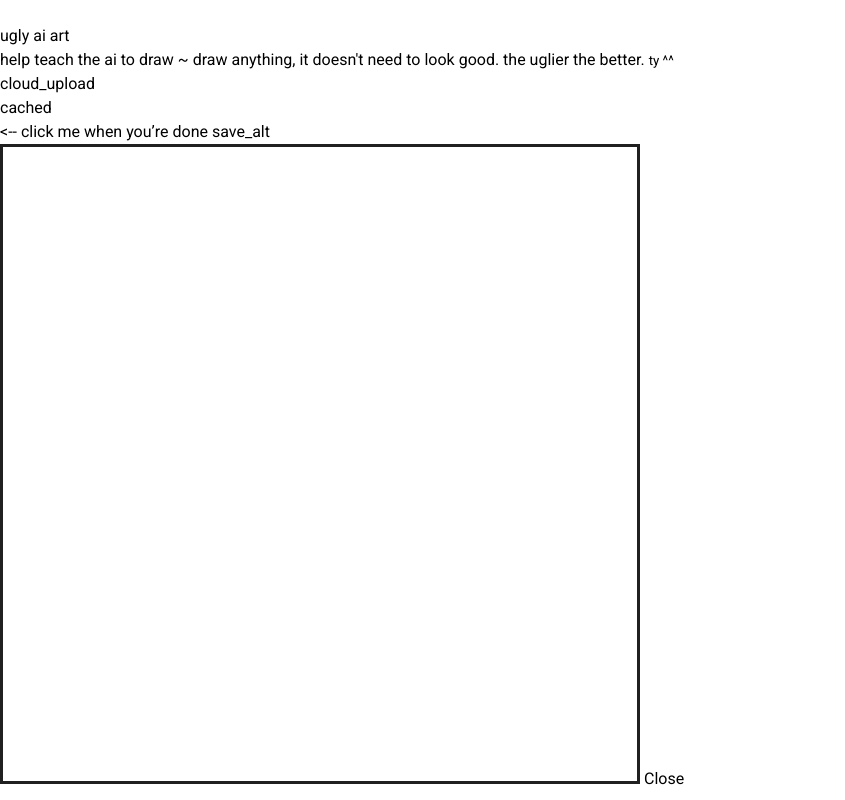
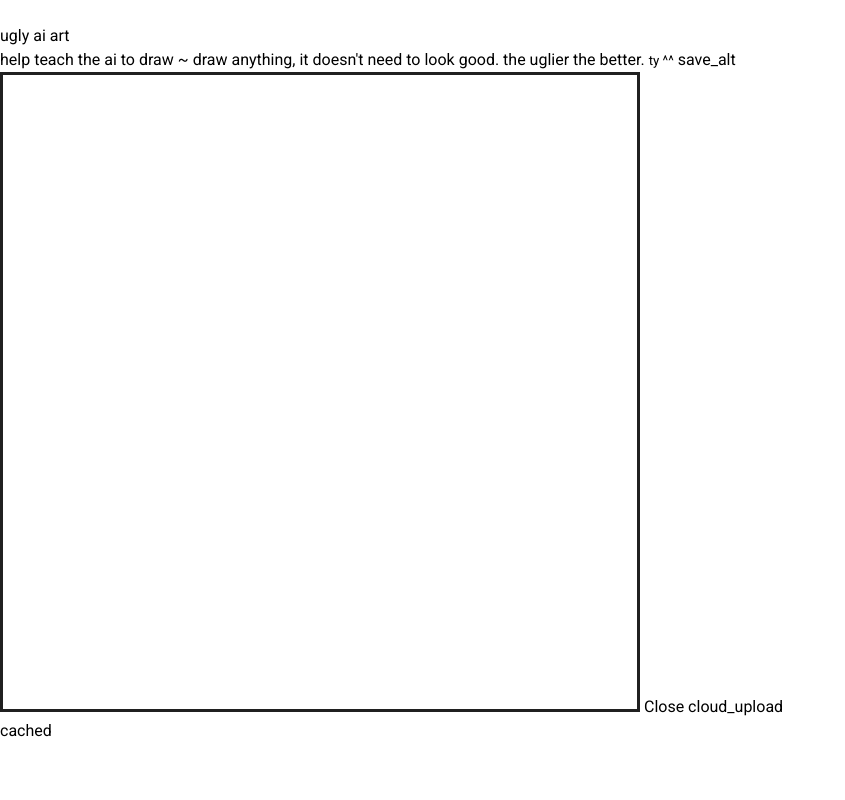
Before and after one commit to 98mprice/uglyart, a website: page index2.html in a window 1280 px wide. Shown: the whole page, without its empty margins (0-845 px from the left). Drawn offline with nearby package versions, Linux system fonts and the light colour scheme.

Commit message:
new upload button

```diff
--- a/index2.html
+++ b/index2.html
@@ -242,26 +242,13 @@
 
 <body onload="init()">
   <div id="app">
-    <v-app>
+    <v-app><v-content>
+    <v-container fluid>
       <v-layout>
     <v-flex xs12 class="pa-2">
           <div class="display-3">ugly ai art</div>
-          <div class="display-1">help teach the ai to draw ~ draw anything, it doesn't need to look good. the uglier the better. <small>ty ^^</small></div>
-          <div>
-            <v-btn
-              :loading="loading"
-              :disabled="loading"
-              flat
-              icon
-              large
-              @click.native="upload"
-            >
-              <v-icon>cloud_upload</v-icon>
-              <span slot="loader" class="custom-loader">
-                <v-icon light>cached</v-icon>
-              </span>
-            </v-btn><-- click me when you&#8217;re done
-            <v-btn large flat icon href="#" id="downloader" @click="download()" download="image.png">
+          <div class="display-1">help teach the ai to draw ~ draw anything, it doesn't need to look good. the uglier the better. <small>ty ^^</small>
+          <v-btn large flat icon href="#" id="downloader" @click="download()" download="image.png">
               <v-icon>save_alt</v-icon>
             </v-btn>
           </div>
@@ -283,9 +270,26 @@
               Close
             </v-btn>
           </v-snackbar>
+          <v-btn
+            fab
+            :loading="loading"
+            :disabled="loading"
+            color="black"
+            dark
+            icon
+            large
+            @click.native="upload"
+          >
+            <v-icon>cloud_upload</v-icon>
+            <span slot="loader" class="custom-loader">
+              <v-icon light>cached</v-icon>
+            </span>
+          </v-btn>
 
     </v-flex>
   </v-layout>
+</v-container>
+</v-content>
     </v-app>
   </div>
 
```
